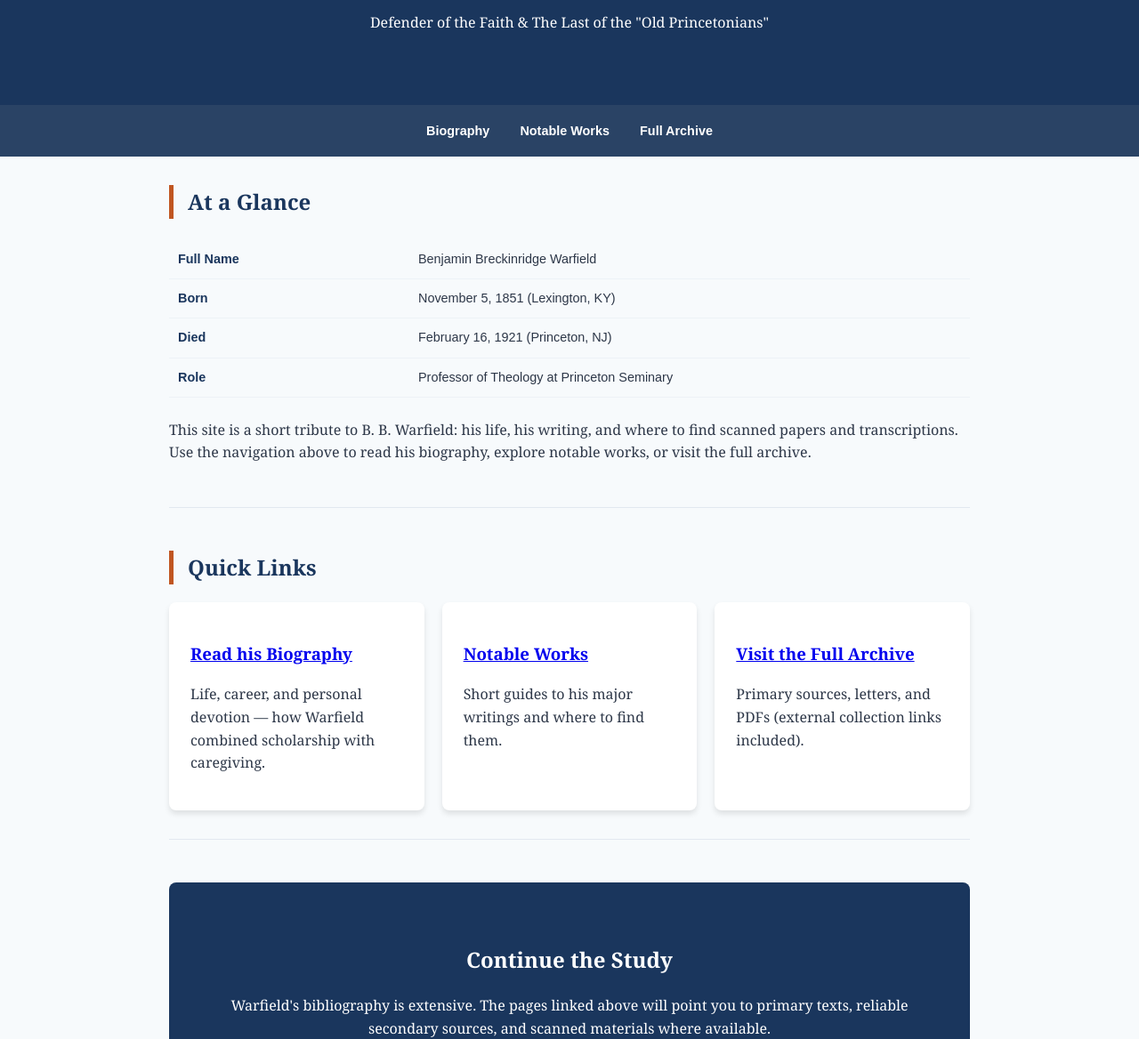
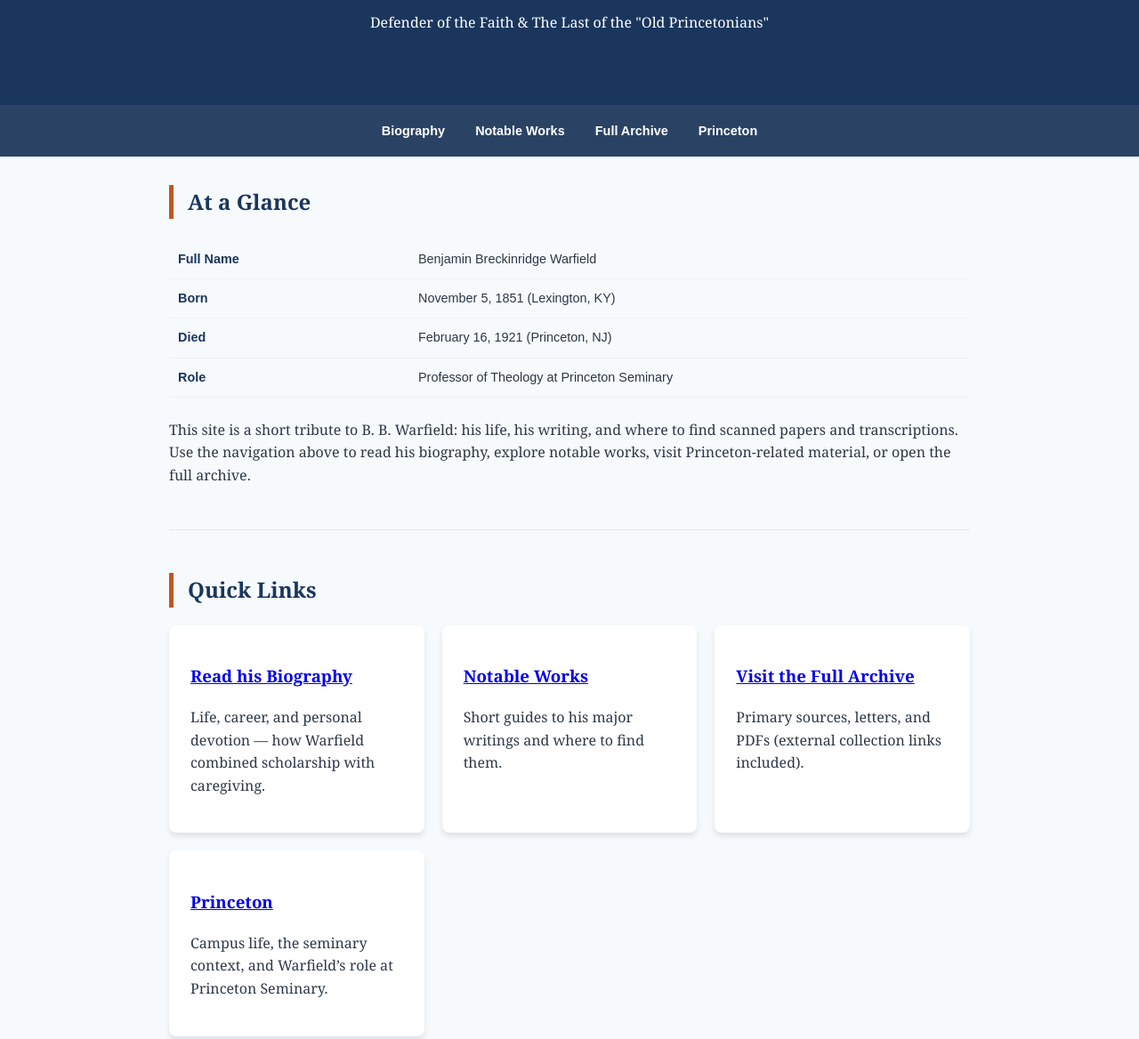
Before and after one commit to Noahcnelson/BB-Warfield, a plain HTML site: page index.html in a window 1280 px wide. Shown: the part 144-1312 px from the top of the page at 89% size. Drawn offline with Linux system fonts and the light colour scheme.

Commit message:
Add Princeton link and update site description

```diff
--- a/index.html
+++ b/index.html
@@ -149,6 +149,7 @@
     <a href="biography.html">Biography</a>
     <a href="works.html">Notable Works</a>
     <a href="archive.html">Full Archive</a>
+    <a href="princeton.html">Princeton</a>
 </nav>
 
 <div class="container">
@@ -162,7 +163,7 @@
             <tr><td>Role</td><td>Professor of Theology at Princeton Seminary</td></tr>
         </table>
 
-        <p>This site is a short tribute to B. B. Warfield: his life, his writing, and where to find scanned papers and transcriptions. Use the navigation above to read his biography, explore notable works, or visit the full archive.</p>
+        <p>This site is a short tribute to B. B. Warfield: his life, his writing, and where to find scanned papers and transcriptions. Use the navigation above to read his biography, explore notable works, visit Princeton-related material, or open the full archive.</p>
     </section>
 
     <section class="section">
@@ -179,6 +180,10 @@
             <div class="card">
                 <h3><a href="archive.html">Visit the Full Archive</a></h3>
                 <p>Primary sources, letters, and PDFs (external collection links included).</p>
+            </div>
+            <div class="card">
+                <h3><a href="princeton.html">Princeton</a></h3>
+                <p>Campus life, the seminary context, and Warfield’s role at Princeton Seminary.</p>
             </div>
         </div>
     </section>
```
